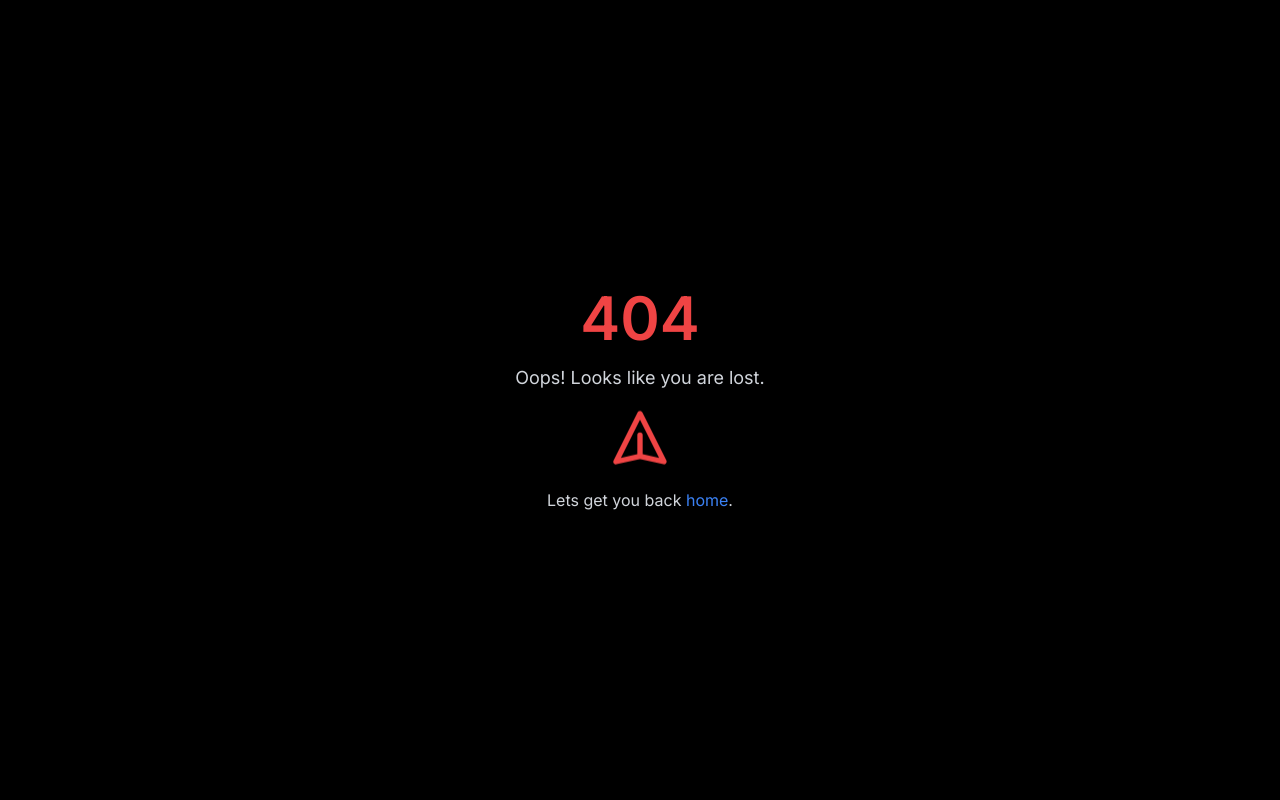
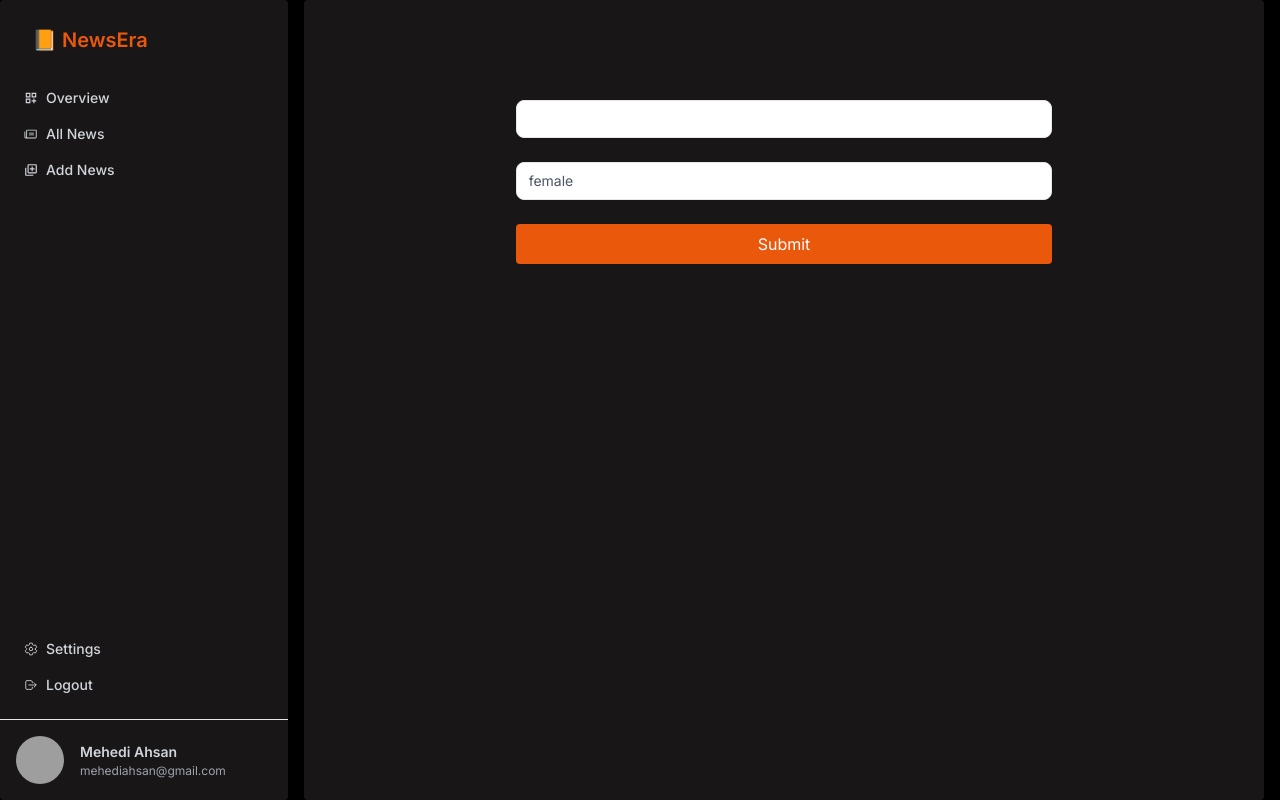
Before and after one commit to MehediAhsan/newsera, a Next.js app: page /dashboard/addNews in a window 1280 px wide. Before the commit this address had no page. Built offline with nearby package versions, Linux system fonts and the light colour scheme; grey boxes are pictures that could not be loaded.

Commit message:
added form

```diff
--- /dev/null
+++ b/app/dashboard/addNews/page.jsx
@@ -0,0 +1,23 @@
+"use client";
+import React from "react";
+import { useForm } from "react-hook-form";
+
+const AddNews = () => {
+  const { register, handleSubmit } = useForm();
+  const onSubmit = (data) => console.log(data);
+  return (
+    <div className="w-7/12 mx-auto mt-20">
+      <form onSubmit={handleSubmit(onSubmit)} className="flex flex-col gap-6">
+        <input {...register("firstName")} className="px-3 py-2 text-sm text-gray-600 bg-white border rounded-lg shadow-sm outline-none appearance-none focus:ring-offset-2 focus:ring-indigo-600 focus:ring-2" placeholder=""/>
+        <select {...register("gender")} className="px-3 py-2 text-sm text-gray-600 bg-white border rounded-lg shadow-sm outline-none appearance-none focus:ring-offset-2 focus:ring-indigo-600 focus:ring-2">
+          <option value="female">female</option>
+          <option value="male">male</option>
+          <option value="other">other</option>
+        </select>
+        <input type="submit" className="bg-primary p-2 rounded" />
+      </form>
+    </div>
+  );
+};
+
+export default AddNews;
--- a/components/DashboardSiveNav.jsx
+++ b/components/DashboardSiveNav.jsx
@@ -23,7 +23,7 @@ const DashboardSiveNav = () => {
             icon: <PiNewspaper />
         },
         {
-            href: '/',
+            href: 'dashboard/addNews',
             name: 'Add News',
             icon: <BiAddToQueue />
         },
--- a/package.json
+++ b/package.json
@@ -14,6 +14,7 @@
     "next": "^14.0.5-canary.66",
     "react": "^18",
     "react-dom": "^18",
+    "react-hook-form": "^7.51.0",
     "react-icons": "^5.0.1",
     "swiper": "^11.0.5"
   },
```
Also changed, not shown: 1 other file (tests, documents, lock files or other folders).
